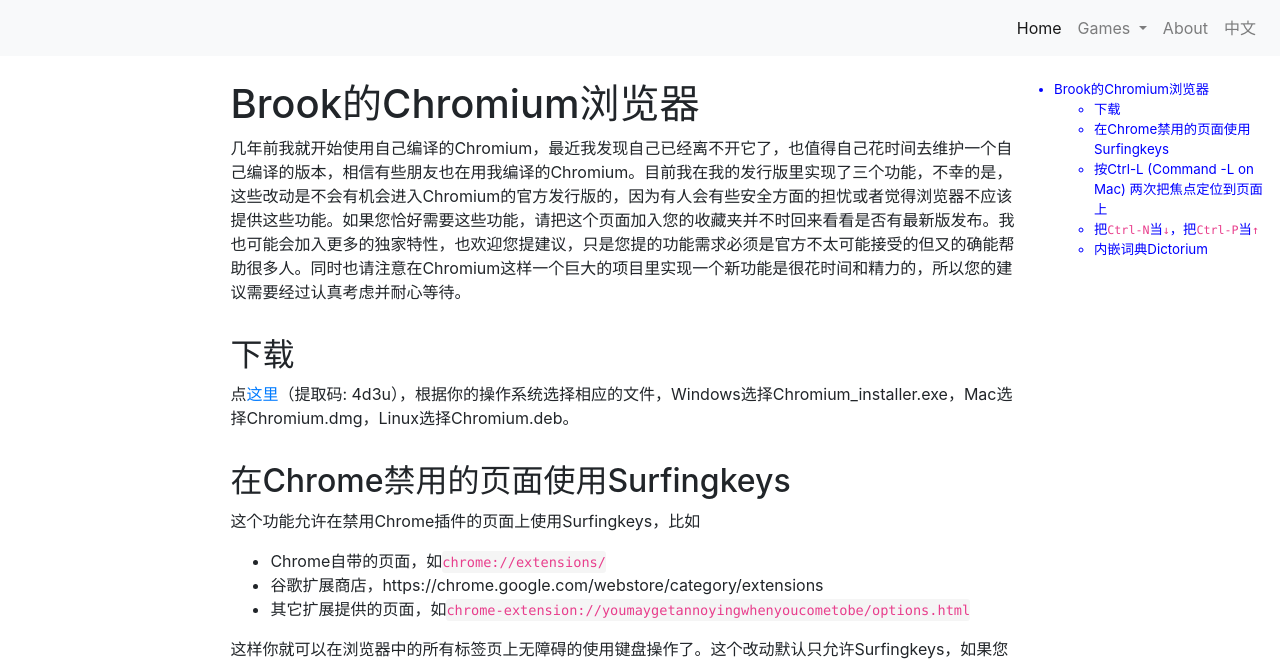
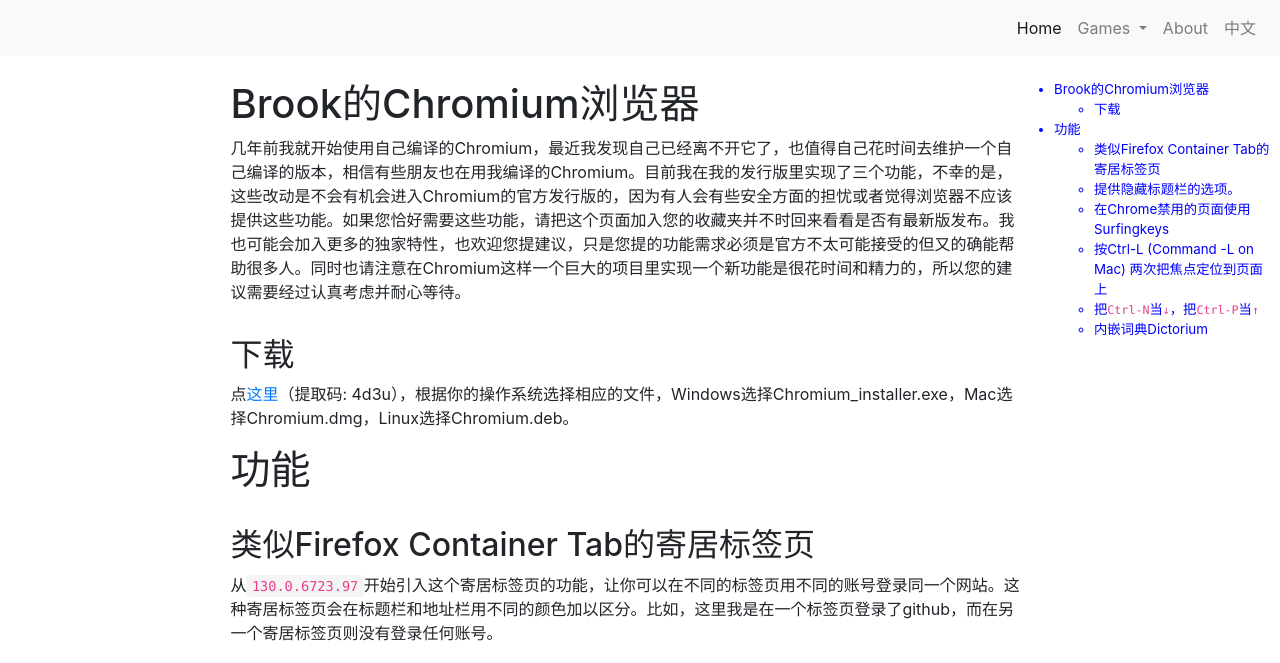
Before and after one commit to brookhong/brookhong.github.io, a Jekyll site: the page built from _posts/2021-04-18-brook-build-of-chromium-cn.md, in a window 1280 px wide and 1400 px high. Shown: the top 663 px of the window. Built offline with Jekyll 4.4.1, drawn with Linux system fonts in a browser that asks for light colours; comment, search, counter and statistics services are not loaded; some of the changed text lies outside the part shown.

Commit message:
New features for Chromium 130.0.6723.97

```diff
--- a/_posts/2021-04-18-brook-build-of-chromium-cn.md
+++ b/_posts/2021-04-18-brook-build-of-chromium-cn.md
@@ -10,6 +10,21 @@
 
 ## 下载
 点[这里](https://pan.baidu.com/s/1KQ5B298a7XCEQEIIR5u39A#list/path=%2Fchromium_release)（提取码: 4d3u），根据你的操作系统选择相应的文件，Windows选择Chromium_installer.exe，Mac选择Chromium.dmg，Linux选择Chromium.deb。
+
+# 功能
+
+## 类似Firefox Container Tab的寄居标签页
+
+从`130.0.6723.97`开始引入这个寄居标签页的功能，让你可以在不同的标签页用不同的账号登录同一个网站。这种寄居标签页会在标题栏和地址栏用不同的颜色加以区分。比如，这里我是在一个标签页登录了github，而在另一个寄居标签页则没有登录任何账号。
+
+![Hermit_Tab](https://github.com/user-attachments/assets/7fc03e21-66bc-4505-9f69-52e8c1fb8ca6)
+
+点击浏览器右上角的三个点，然后选择`寄居标签页`。
+![new_Hermit_Tab](https://github.com/user-attachments/assets/4d0e4e9d-8131-4179-ae3f-565dec791908)
+
+## 提供隐藏标题栏的选项。
+
+![Hide tab strip](https://github.com/user-attachments/assets/0f543c73-6678-4178-ab46-29a8ed6be9b6)
 
 ## 在Chrome禁用的页面使用Surfingkeys
 
```
Also changed, not shown: _posts/2021-04-18-brook-build-of-chromium.md (+16 -0 lines).
